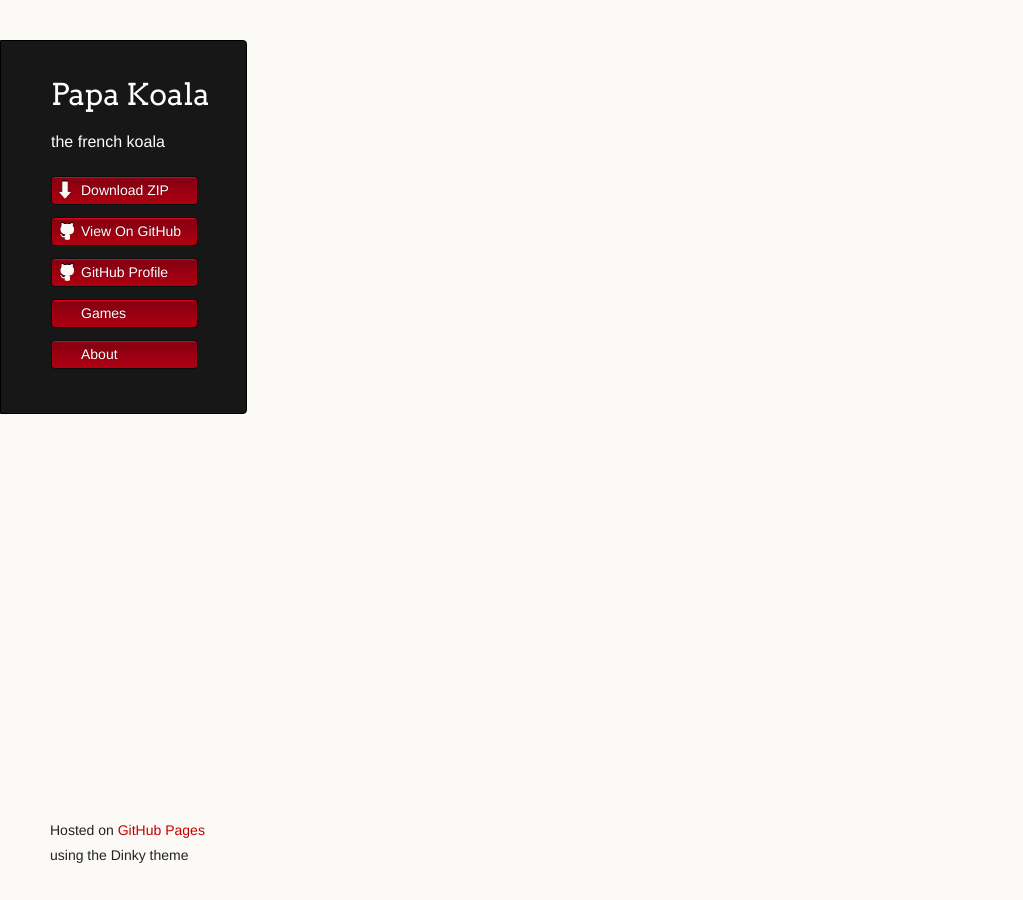
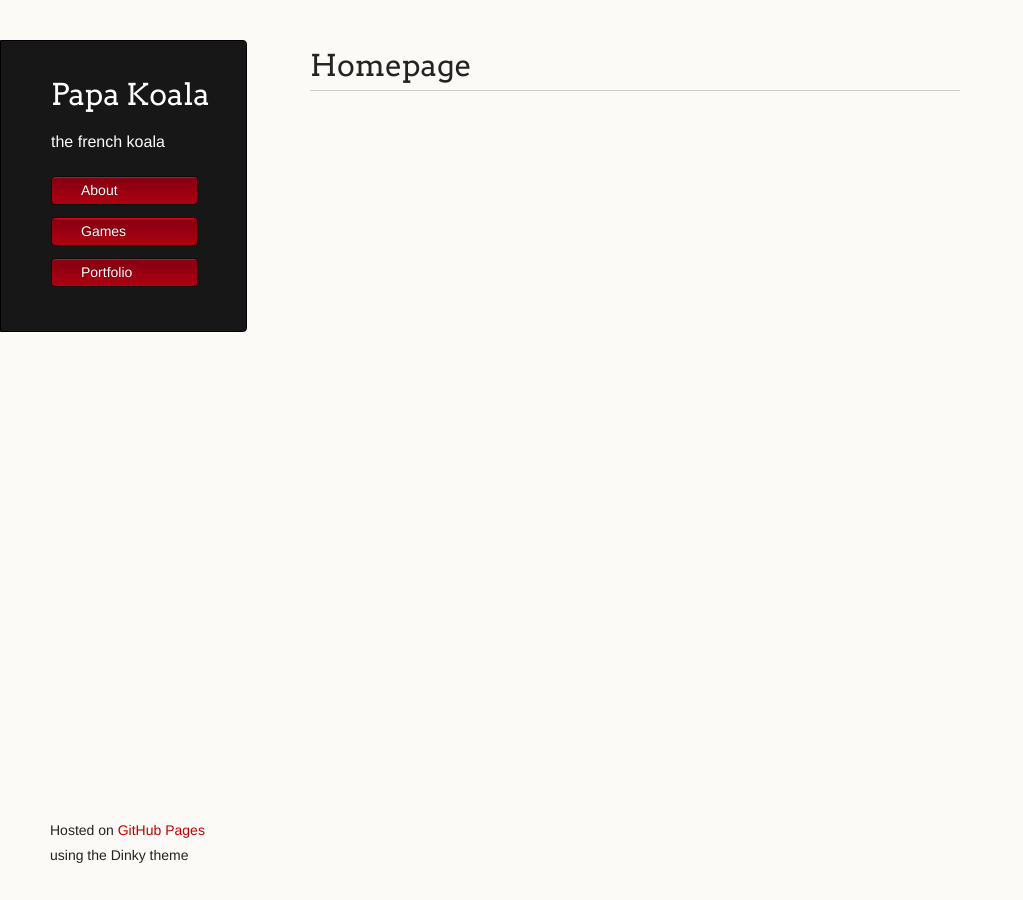
Before and after one commit to papa-koala/papa-koala.github.io, a Jekyll site: the page built from index.md, in a window 1280 px wide. Shown: the whole page, without its empty margins (0-1023 px from the left). Built offline with Jekyll 4.4.1, drawn with Linux system fonts in a browser that asks for light colours.

Commit message:
Updated page

```diff
--- a/_layouts/default.html
+++ b/_layouts/default.html
@@ -20,11 +20,11 @@
         <p class="header">{{ site.description | default: site.github.project_tagline }}</p>
 
         <ul>
-          <li class="download"><a class="buttons download" href="{{ site.github.zip_url }}">Download ZIP</a></li>
-          <li><a class="buttons github" href="{{ site.github.repository_url }}">View On GitHub</a></li>
-          <li><a class="buttons github" href="{{ site.github.owner_url }}">GitHub Profile</a></li>
-          <li><a class="buttons" href="{{ site.github.owner_url }}">Games</a></li>
-          <li><a class="buttons" href="{{ site.github.owner_url }}">About</a></li>
+          <!-- <li class="download"><a class="buttons download" href="{{ site.github.zip_url }}">Download ZIP</a></li> -->
+          <!-- <li><a class="buttons github" href="{{ site.github.repository_url }}">View On GitHub</a></li> -->
+          <li><a class="buttons" href="{{ about }}">About</a></li>
+          <li><a class="buttons" href="{{ site.games }}">Games</a></li>
+          <li><a class="buttons" href="{{ site.github.owner_url }}">Portfolio</a></li>
         </ul>
       </header>
 
--- a/index.md
+++ b/index.md
@@ -2,3 +2,4 @@
 layout: default
 title: Homepage
 ---
+# Homepage
```
Also changed, not shown: games.md (added, +1 -0 lines), portfolio.md (added, +1 -0 lines), withmylittleeye.md (added, +1 -0 lines).
